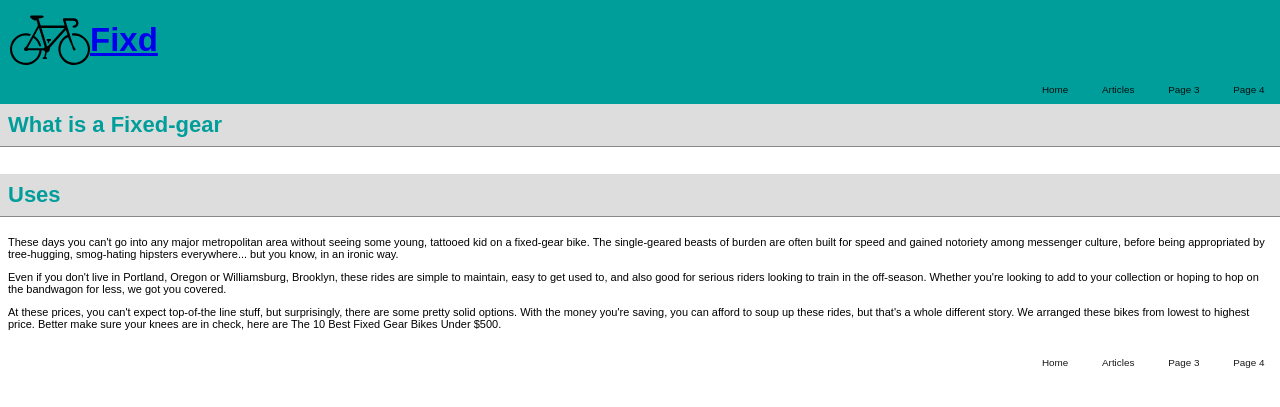
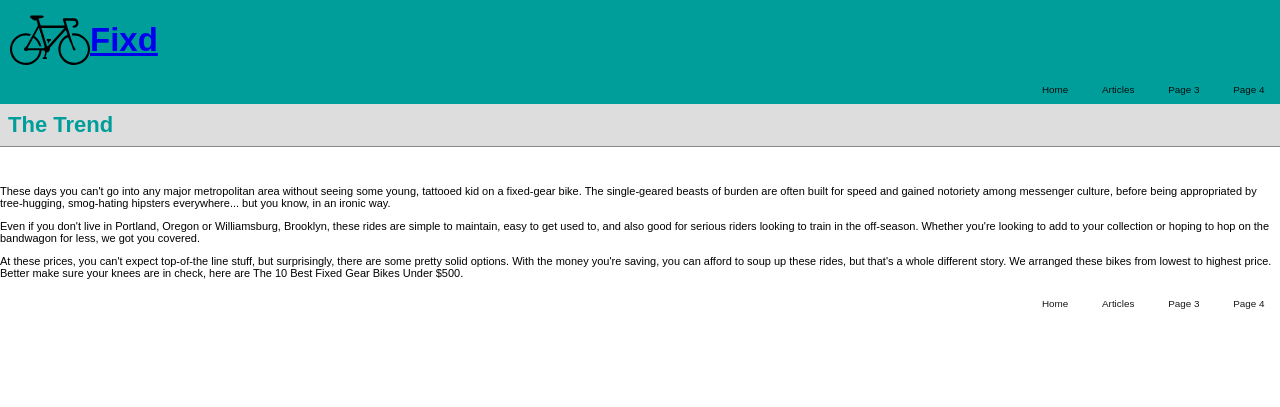
Before and after one commit to tuyet-nhung/large-data-website, a Jekyll site: the page built from article-2.html, in a window 1280 px wide. Shown: the top 407 px of the page. Built offline with Jekyll 4.4.1, drawn with Linux system fonts in a browser that asks for light colours; Markdown is read by kramdown in place of the engine named in the settings.

Commit message:
article-2-header-fix

```diff
--- a/article-2.html
+++ b/article-2.html
@@ -3,14 +3,11 @@ layout: default
 
 ---
 
-    <h1 class="mobile-header">What is a Fixed-gear</h1>
+    <h1 class="mobile-header">The Trend</h1>
        <div class="unit unit-s-1 unit-spacer">
  	   <p></p>
 
 </div>
-
-       <h1 class="mobile-header">Uses</h1>
-       <div class="unit unit-s-1 unit-spacer">
 
  	<p>These days you can't go into any major metropolitan area without seeing some young, tattooed kid on a fixed-gear bike. The single-geared beasts of burden are often built for speed and gained notoriety among messenger culture, before being appropriated by tree-hugging, smog-hating hipsters everywhere... but you know, in an ironic way.</p>
 
```
